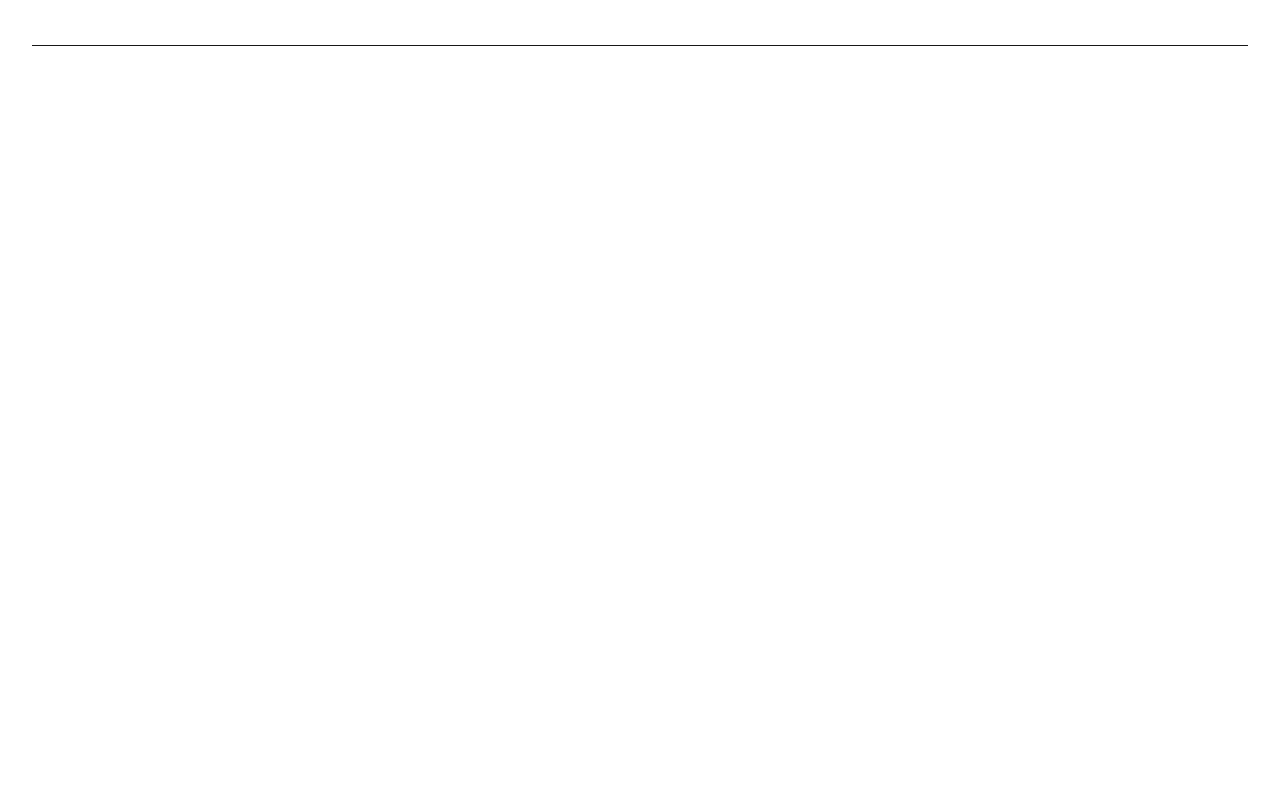
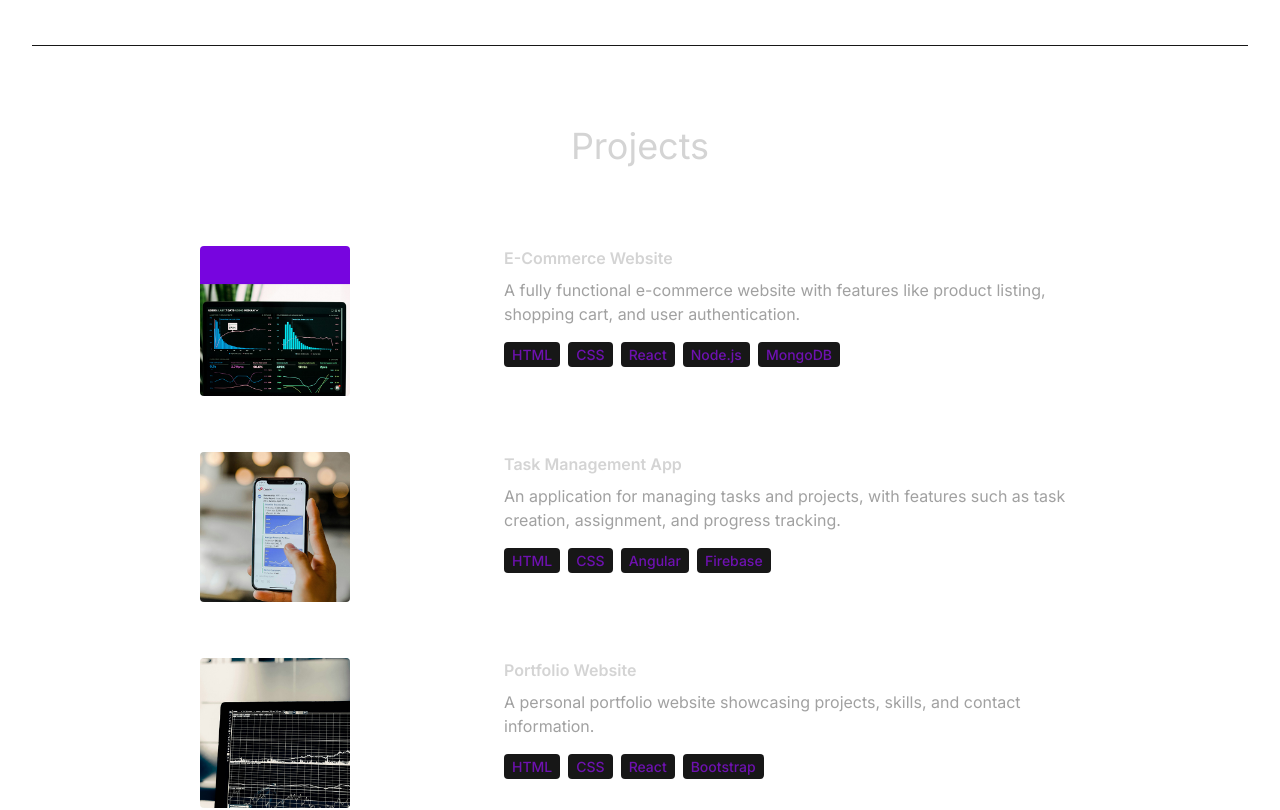
Before and after one commit to Ashen-Shaminda/react-portfolio, a React (Vite) app: page / in a window 1280 px wide. Shown: the part 2990-3800 px from the top of the page. Before the commit the page ends 3036 px from the top, so only its background shows below. Built offline with nearby package versions, Linux system fonts and the light colour scheme.

Commit message:
feat:Added Projects section.

```diff
--- a/src/App.jsx
+++ b/src/App.jsx
@@ -4,6 +4,8 @@
 import About from "./components/About";
 import Technologies from "./components/Technologies";
 import Experience from "./components/Experience";
+import Projects from "./components/Projects";
+import Contact from "./components/Contact";
 
 const App = () => {
   return (
@@ -18,6 +20,8 @@
         <About />
         <Technologies />
         <Experience />
+        <Projects />
+        <Contact />
       </div>
     </div>
   );
--- /dev/null
+++ b/src/components/Projects.jsx
@@ -0,0 +1,39 @@
+import React from "react";
+import { PROJECTS } from "../constants";
+
+const Projects = () => {
+  return (
+    <div className="border-b border-neutral-900 pb-4">
+      <h2 className="my-20 text-center text-4xl">Projects</h2>
+      <div>
+        {PROJECTS.map((project, index) => (
+          <div key={index} className="mb-8 flex flex-wrap lg:justify-center">
+            <div className="w-ful lg:w-1/4">
+              <img
+                className="mb-6 rounded"
+                src={project.image}
+                width={150}
+                height={150}
+                alt={project.title}
+              />
+            </div>
+            <div className="w-full max-w-xl lg:w-3/4">
+              <h6 className="mb-2 font-semibold">{project.title}</h6>
+              <p className="mb-4 text-neutral-400">{project.description}</p>
+              {project.technologies.map((tech, index) => (
+                <span
+                  key={index}
+                  className="mr-2 rounded bg-neutral-900 px-2 py-1 text-sm font-medium text-purple-800"
+                >
+                  {tech}
+                </span>
+              ))}
+            </div>
+          </div>
+        ))}
+      </div>
+    </div>
+  );
+};
+
+export default Projects;
```
